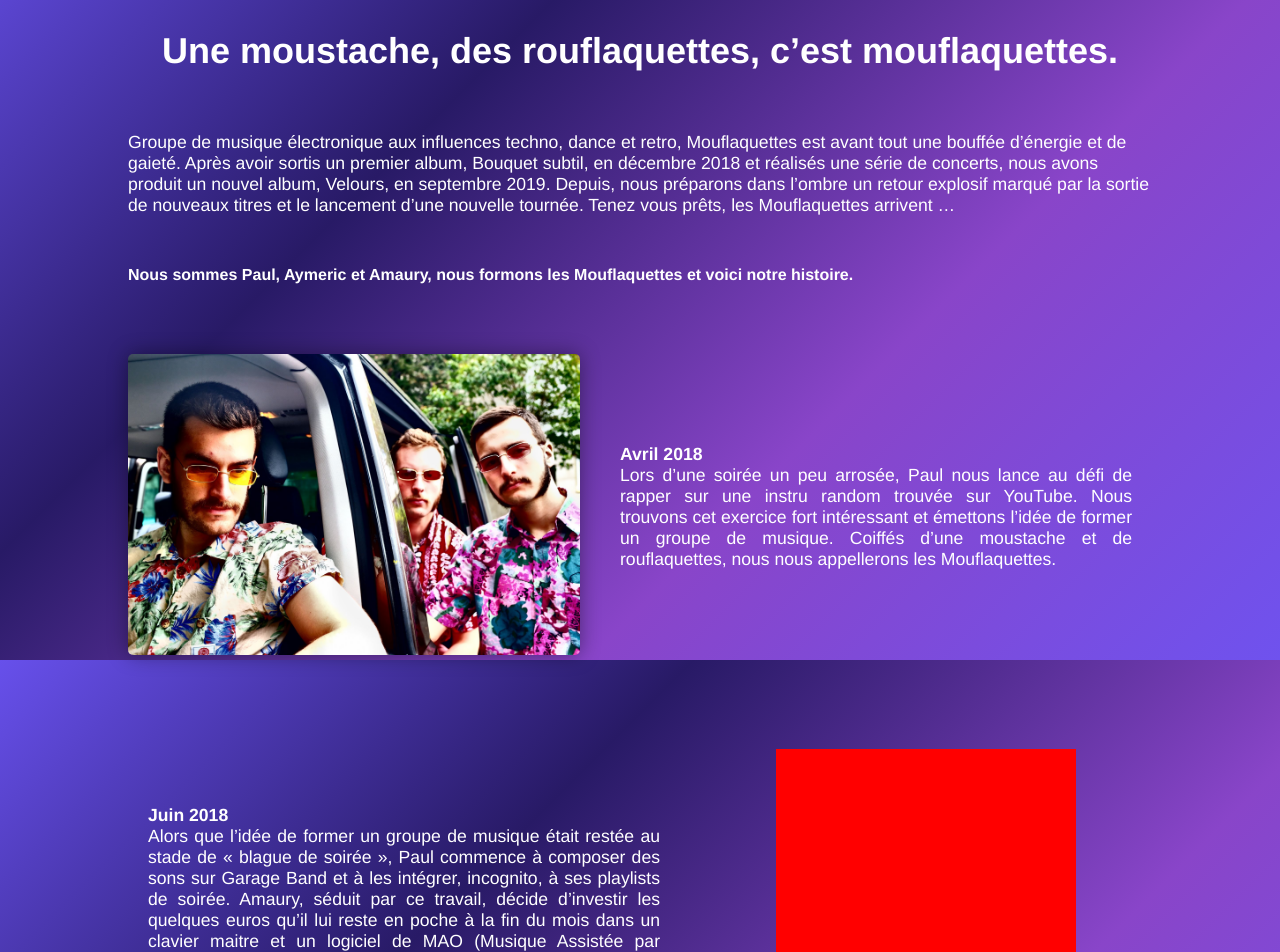
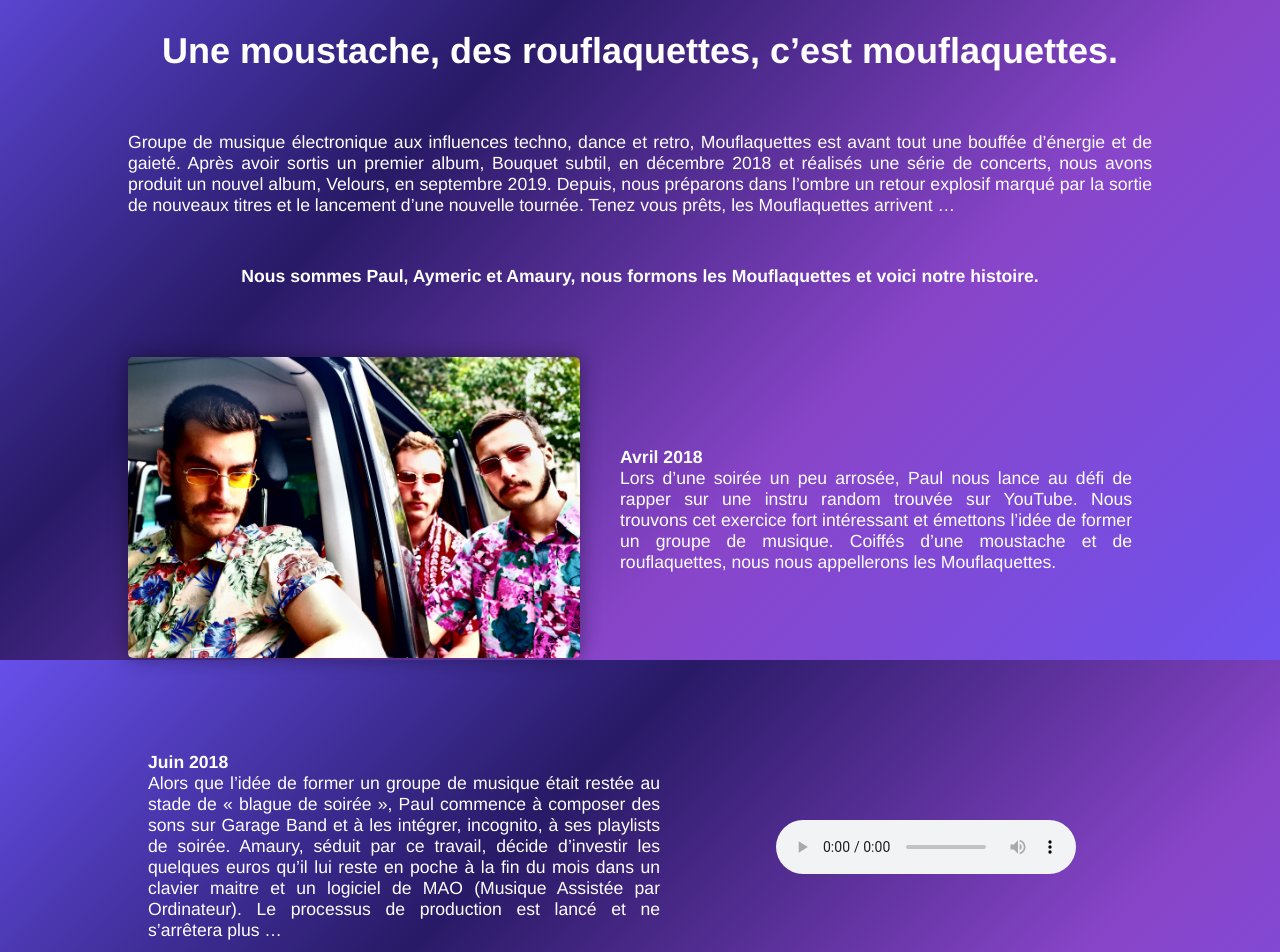
Before and after one commit to antoinebarbier022/mouflaquette.fr, a Vue app: page /notre-groupe in a window 1280 px wide. Shown: the part 140-1092 px from the top of the page. Built offline with nearby package versions, Linux system fonts and the light colour scheme; the HTML template or start-up script is replaced by a standard one.

Commit message:
Ajout annimation notre-groupe

```diff
--- a/src/components/Notre-groupe.vue
+++ b/src/components/Notre-groupe.vue
@@ -1,31 +1,49 @@
 <template>
   <div id="notre-groupe">
     <h2 class="phrase-accroche">{{slogan}}</h2>
-    <div class="texte-presentation-du-groupe" data-aos="fade-right">
-
-        <TemplateText :text="textPresentation" />
-
+    <div class="texte-presentation-du-groupe">
+        <TemplateText class="" :text="textPresentation" />
+    </div>
         <h4 >Nous sommes Paul, Aymeric et Amaury, nous formons les Mouflaquettes et voici notre histoire.</h4>
 
-        <div class="bloc-text-media" v-for="event in historique" :key="event.id">
-            <div class="bloc-text">
-                <h4 class="title">{{event.title}}</h4>
+        <div class="bloc-text-media"
+            v-for="event in historique" :key="event.id"
+            >
+
+            <div class="bloc-text"
+            :data-aos=" event.url ? (event.id%2 ? 'fade-right': 'fade-left') : 'fade' "
+            data-aos-duration="1500"
+            data-aos-once="true"
+            data-aos-anchor-placement="center-bottom">
+                <h5 class="title">{{event.title}}</h5>
                 <p class="text">{{event.text}}</p>
             </div>
             <!-- conditions pour savoir quelle bloc de média afficher-->
-            <div class="bloc-media" v-if="event.media === 'image' && event.url" >
+            <div class="bloc-media" v-if="event.media === 'image' && event.url"
+                        :data-aos="event.id%2 ? 'fade-left': 'fade-right'"
+                        data-aos-duration="1500"
+                        data-aos-once="true"
+                        data-aos-anchor-placement="center-bottom">
                 <figure class="bloc-image">
                     <img :src="require('@/assets/photos/'+event.url)" alt="image">
                 </figure>
             </div>
-            <div class="bloc-media" v-if="event.media === 'audio' && event.url">
+            <div class="bloc-media" v-if="event.media === 'audio' && event.url"
+                        :data-aos="event.id%2 ? 'fade-left': 'fade-right'"
+                        data-aos-duration="1500"
+                        data-aos-once="true"
+                        data-aos-anchor-placement="center-bottom">
                 <audio controls>
                     <source src="monAudio.mp3" type="audio/mpeg" />
                     <source src="monAudio.ogg" type="audio/ogg" />
                     <p>Votre navigateur ne prend pas en charge l'audio HTML. Voici un <a href="myAudio.mp4">lien vers le fichier audio</a> pour le télécharger.</p>
                 </audio>
             </div>
-            <div class="bloc-media" v-if="event.media === 'video' && event.url">
+            <div class="bloc-media" v-if="event.media === 'video' && event.url"
+                        :data-aos="event.id%2 ? 'fade-left': 'fade-right'"
+                        data-aos-duration="1500"
+                        data-aos-once="true"
+                        data-aos-anchor-placement="center-bottom">
                 <iframe
                     class="bloc-video"
                     width="500"
@@ -41,8 +59,6 @@
                 no-media
             </div>
         </div>
-
-    </div>
   </div>
 </template>
 
@@ -167,20 +183,22 @@ import TemplateText from "@/components/content/template-text.vue"
     }
 
     .texte-presentation-du-groupe {
-        padding-bottom: 40px;
+        text-align: justify;
     }
+
+    h4, h5{
+         font-size:1.1rem;
+    }
+    h4{
+        text-align: center;
+    }
+
 
     .phrase-accroche {
     text-align: center;
     padding-top: 40px;
     padding-bottom: 40px;
     font-size: 36px;
-    }
-
-    audio{
-        width:300px;
-        height:300px;
-        background-color: red;
     }
 
 
@@ -194,6 +212,11 @@ import TemplateText from "@/components/content/template-text.vue"
         margin-top:50px;
         margin-bottom:50px;
     }
+
+    .bloc-text-media[data-aos="fade"]{
+        transition-delay: 100ms;
+    }
+
     .bloc-text{
         max-width:100%;
         min-width:50%;
@@ -221,7 +244,8 @@ import TemplateText from "@/components/content/template-text.vue"
         box-shadow: 0px 0px 20px rgba(0, 0, 0, 0.4);
     }
     /* permet d'alterner text-image droite-gauche */
-    .texte-presentation-du-groupe :nth-child(odd){
+    /* mettre odd ou even pour choisir si ça commence par image à droite ou à gauche */
+    #notre-groupe :nth-child(even){
         flex-direction: row-reverse;
     }
 
@@ -233,10 +257,10 @@ import TemplateText from "@/components/content/template-text.vue"
             width:100%;
         }
         /* Mettre texte suivie de l'image en colomne */
-        .texte-presentation-du-groupe :nth-child(odd){
+        #notre-groupe :nth-child(odd){
             flex-direction:column;
         }
-        .texte-presentation-du-groupe :nth-child(even){
+        #notre-groupe :nth-child(even){
             flex-direction:column;
         }
 
@@ -246,4 +270,7 @@ import TemplateText from "@/components/content/template-text.vue"
             min-width:100%;
         }
     }
+
+
+
 </style>
--- a/src/main.js
+++ b/src/main.js
@@ -8,7 +8,13 @@ Vue.config.productionTip = false
 
 new Vue({
   created() {
-    AOS.init();
+    AOS.init({
+      disable: function() {
+        var maxWidth = 1080;
+        return window.innerWidth < maxWidth;
+      }
+    });
+
   },
   router,
   render: h => h(App),
```
